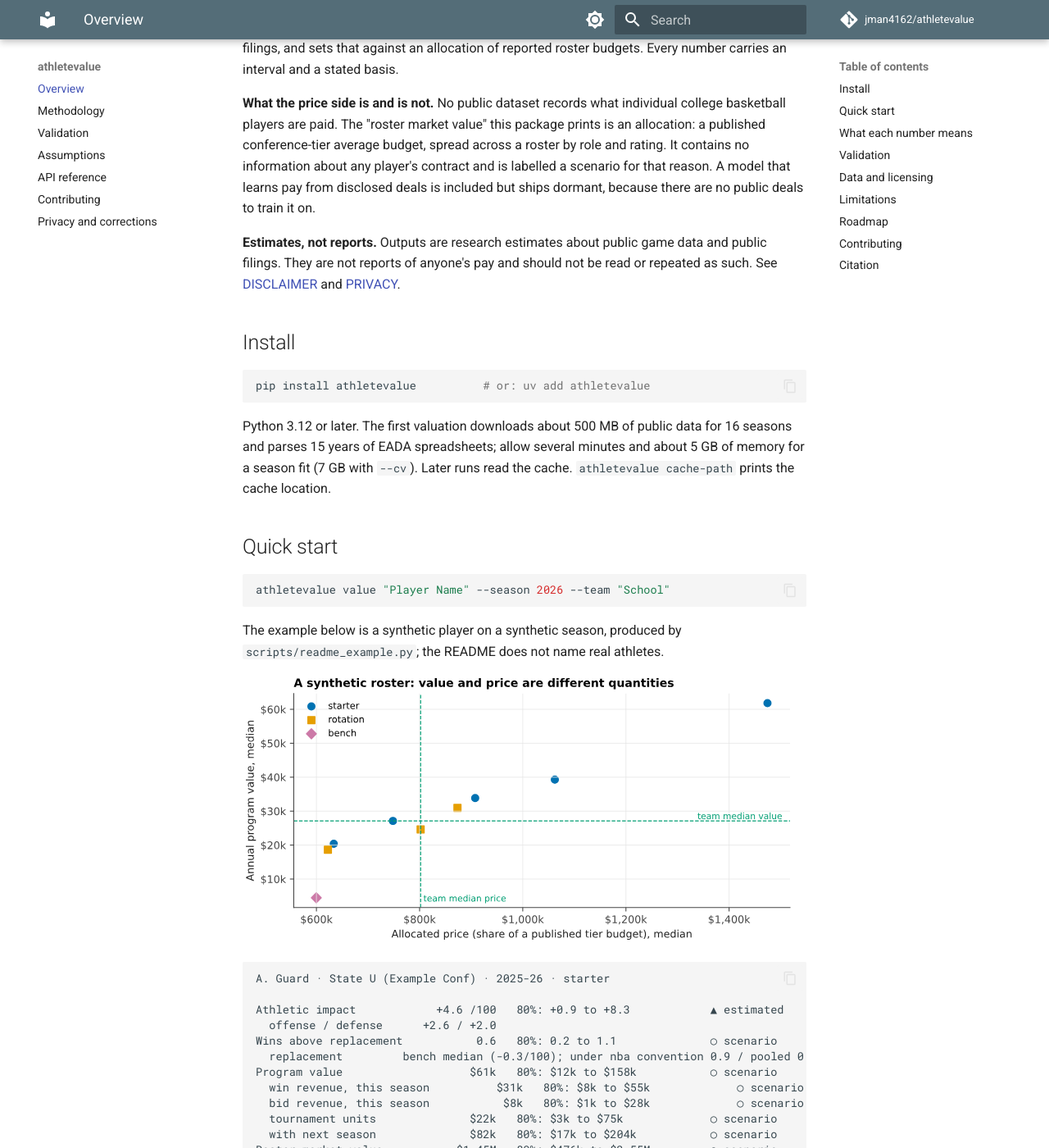
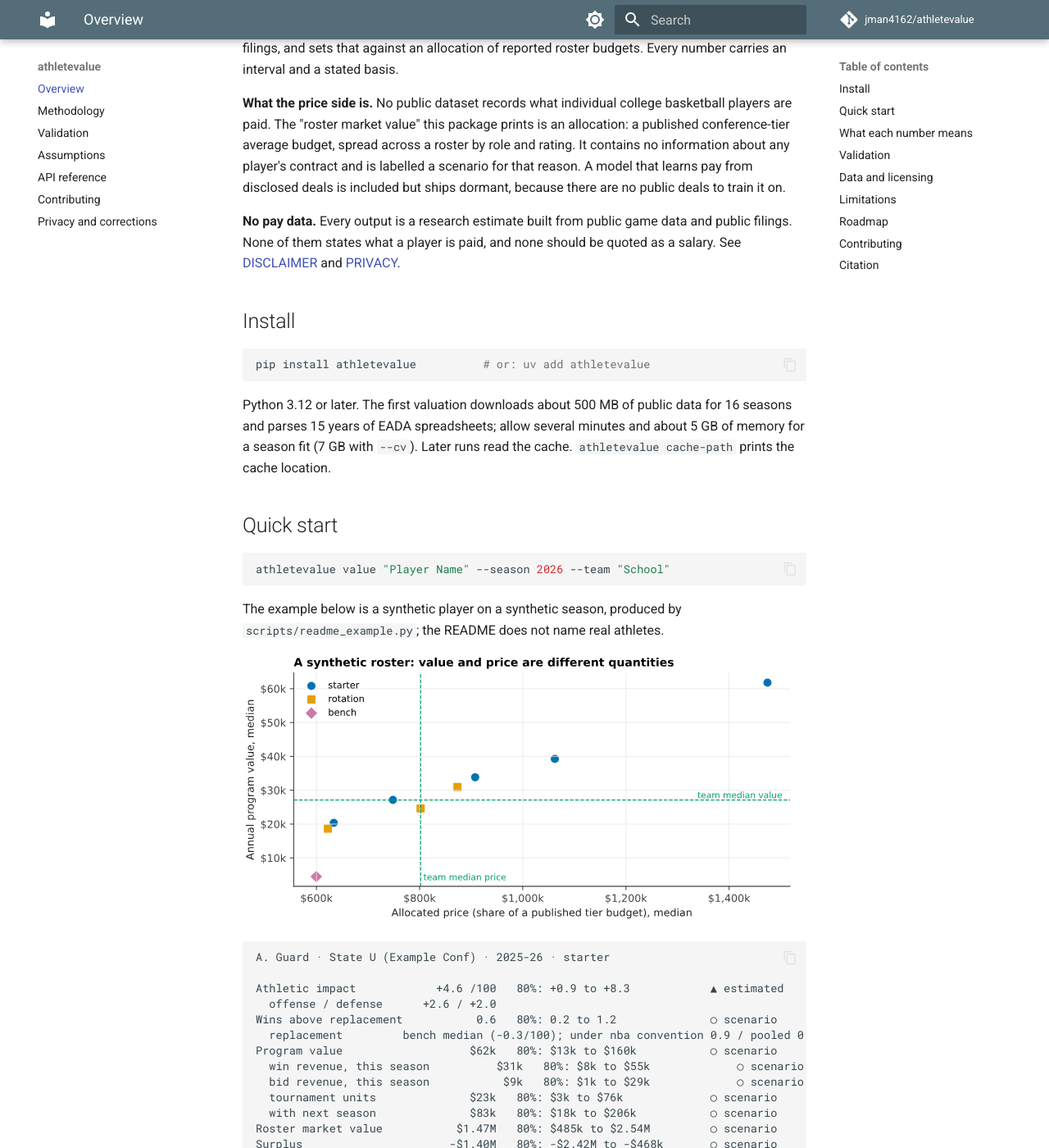
Before and after one commit to jman4162/athletevalue, an MkDocs documentation site: the page built from docs/index.md, in a window 1280 px wide and 1400 px high, scrolled down 254 px. Shown: the whole window at 82% size. Built offline with MkDocs 1.6.1 and Material for MkDocs 9.7.7, drawn with Linux system fonts in a browser that asks for light colours; comment, search, counter and statistics services are not loaded; some of the changed text lies outside the part shown.

Commit message:
Release 0.4.0: version bump, snapshot and README example rebuilt, plainer disclaimer wording
- pyproject, versions (MODEL_VERSION mbb-v0.4.0), CITATION.cff and CHANGELOG at 0.4.0.
- Snapshot rebuilt under the final model version; all 2025 and 2026 gates pass.
- Report footer, README and DISCLAIMER say plainly that no contract data is used;
  flagged phrasing ("X, not Y" slogans, "leverage", "to be honest") rewritten after a
  slopscore-lint 0.14.1 pass over the README and published docs.
- Roadmap points at 0.5.0.

Co-Authored-By: Claude Opus 5 (1M context) <noreply@anthropic.com>

````diff
--- a/README.md
+++ b/README.md
@@ -14,16 +14,16 @@ from every lineup they played, converts impact into wins and into the revenue sc
 attribute to basketball in federal filings, and sets that against an allocation of
 reported roster budgets. Every number carries an interval and a stated basis.
 
-**What the price side is and is not.** No public dataset records what individual
+**What the price side is.** No public dataset records what individual
 college basketball players are paid. The "roster market value" this package prints is
 an allocation: a published conference-tier average budget, spread across a roster by
 role and rating. It contains no information about any player's contract and is
 labelled a scenario for that reason. A model that learns pay from disclosed deals is
 included but ships dormant, because there are no public deals to train it on.
 
-**Estimates, not reports.** Outputs are research estimates about public game data
-and public filings. They are not reports of anyone's pay and should not be read or
-repeated as such. See [DISCLAIMER](https://github.com/jman4162/athletevalue/blob/main/DISCLAIMER.md)
+**No pay data.** Every output is a research estimate built from public game data and
+public filings. None of them states what a player is paid, and none should be quoted
+as a salary. See [DISCLAIMER](https://github.com/jman4162/athletevalue/blob/main/DISCLAIMER.md)
 and [PRIVACY](https://github.com/jman4162/athletevalue/blob/main/PRIVACY.md).
 
 ## Install
@@ -53,28 +53,28 @@ A. Guard · State U (Example Conf) · 2025-26 · starter
 
 Athletic impact            +4.6 /100   80%: +0.9 to +8.3            ▲ estimated
   offense / defense      +2.6 / +2.0
-Wins above replacement           0.6   80%: 0.2 to 1.1              ○ scenario
+Wins above replacement           0.6   80%: 0.2 to 1.2              ○ scenario
   replacement         bench median (-0.3/100); under nba convention 0.9 / pooled 0.6
-Program value                   $61k   80%: $12k to $158k           ○ scenario
+Program value                   $62k   80%: $13k to $160k           ○ scenario
   win revenue, this season          $31k   80%: $8k to $55k             ○ scenario
-  bid revenue, this season           $8k   80%: $1k to $28k             ○ scenario
-  tournament units              $22k   80%: $3k to $75k             ○ scenario
-  with next season              $82k   80%: $17k to $204k           ○ scenario
-Roster market value           $1.45M   80%: $476k to $2.55M         ○ scenario
-Surplus                      -$1.37M   80%: -$2.41M to -$458k       ○ scenario
+  bid revenue, this season           $9k   80%: $1k to $29k             ○ scenario
+  tournament units              $23k   80%: $3k to $76k             ○ scenario
+  with next season              $83k   80%: $18k to $206k           ○ scenario
+Roster market value           $1.47M   80%: $485k to $2.54M         ○ scenario
+Surplus                      -$1.40M   80%: -$2.42M to -$468k       ○ scenario
 Among paid teammates  both above median   (relative to team medians)
 
 Drivers
 + on-court impact ranks 1 of 72 rated players
-~ box-score prior +3.4 per 100; his possessions moved the rating +1.1
+~ box-score prior +3.4 per 100; own possessions moved the rating +1.1
 + on the floor for 58% of team possessions
 ~ team went 10-4, net rating +12.1
 + program reports $12.00M basketball revenue (D1 median $7.00M)
 + Example Conf roster budget tier: power (published average, collectives included); the House cap for direct revenue sharing across all sports is $20.50M
 
 Price basis: allocation. Status: ● reported ◆ derived ▲ estimated ○ scenario
-As of 2026-09-17 · games through 2025-12-29 · model mbb-v0.3.1
-Estimates, not reports of pay. An allocated market value spreads a published conference-tier budget by role and rating; it says nothing about this player's contract.
+As of 2026-09-17 · games through 2025-12-29 · model mbb-v0.4.0
+No contract data is used. The market value spreads a published conference-tier budget across the roster by role and rating.
 ```
 
 ```python
@@ -194,7 +194,8 @@ import-linter contract that stops fitting code from importing it.
 
 ## Limitations
 
-- **Program value is an association, not a causal estimate.** The win coefficient is
+- **Program value measures an association.** It does not estimate what one more win
+  would cause. The win coefficient is
   identified from a school winning more or less than its own norm, and schools that
   spend more win more and earn more in the same years, so the coefficient can be
   biased upward. It counts only revenue schools attribute to men's basketball in EADA,
@@ -235,9 +236,8 @@ full validation report, every assumption with its source, and the API reference.
 
 ## Roadmap
 
-- **0.4.0**: pinned upstream hashes and version-keyed caches, cross-season identity in
-  the package, validation gates on every layer with a committed snapshot, a session
-  cache so one `value` call does not refit everything, CLI tests, a release workflow.
+- **0.5.0**: a bid model with strength of schedule, marginal tournament units and
+  discounting; allocation dispersion and per-school budgets; a finer status taxonomy.
 - **Later**: multi-season ratings with recency weights, in-season updates from
   CollegeBasketballData, then football.
 
@@ -257,7 +257,7 @@ If you use athletevalue in a publication, cite the software:
   title   = {athletevalue: open models of college basketball player impact,
              program value and roster-market pay},
   year    = {2026},
-  version = {0.3.1},
+  version = {0.4.0},
   url     = {https://github.com/jman4162/athletevalue},
   note    = {Python package, MIT license; data files CC BY 4.0}
 }
--- a/pyproject.toml
+++ b/pyproject.toml
@@ -1,6 +1,6 @@
 [project]
 name = "athletevalue"
-version = "0.3.1"
+version = "0.4.0"
 description = "Open models that separate what a college athlete is worth to a program from what the market pays"
 readme = "README.md"
 requires-python = ">=3.12"
--- a/src/athletevalue/assumptions/data/mbb_wins.toml
+++ b/src/athletevalue/assumptions/data/mbb_wins.toml
@@ -91,8 +91,8 @@ description = "Probability mass of reported intervals."
 unit = "probability"
 basis = "modelling_choice"
 value = 0.8
-rationale = """An 80% interval is wide enough to be honest about college-sample noise and
-narrow enough to separate a starter from a bench player."""
+rationale = """An 80% interval still shows most of the noise in one college season, and
+stays narrow enough to separate a starter from a bench player."""
 
 ["mbb.wins.exponent_search_bounds"]
 description = "Interval searched when fitting the Pythagorean exponent."
````
Also changed, not shown: CHANGELOG.md (+6 -1 lines), DISCLAIMER.md (+1 -1 lines), METHODOLOGY.md (+4 -3 lines), docs/_static/data/snapshot.json, 5 other files.
